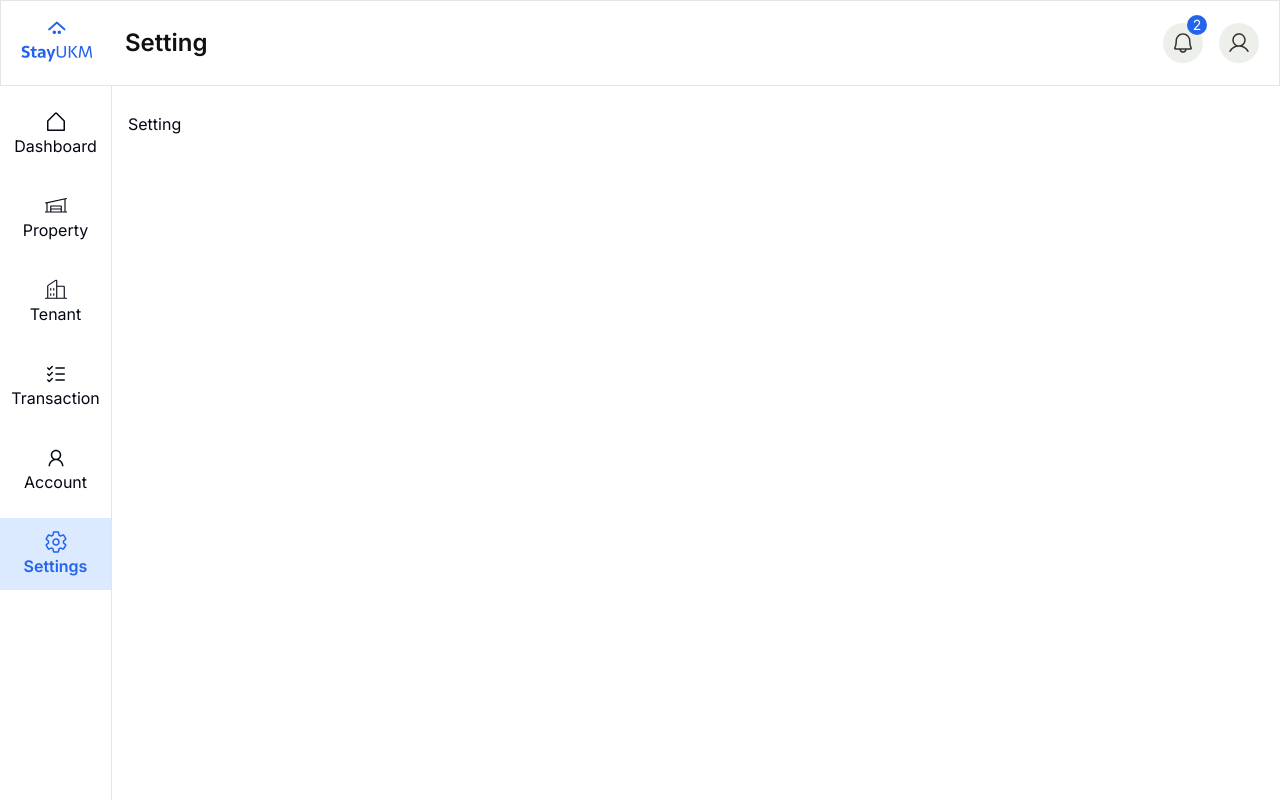
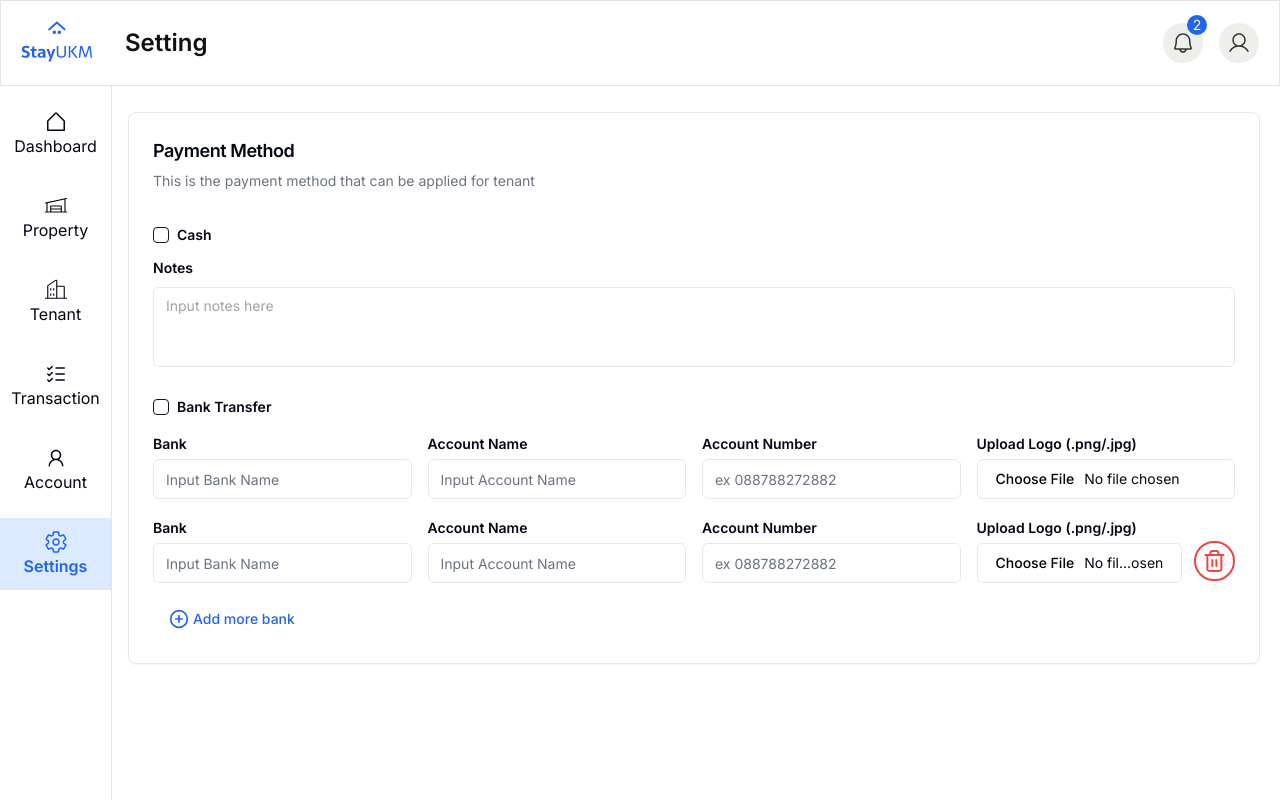
Before and after one commit to hax0-r/fiverr_dashboard, a React (Vite) app: page /setting in a window 1280 px wide. Built offline with nearby package versions, Linux system fonts and the light colour scheme.

Commit message:
first commit

```diff
--- a/package.json
+++ b/package.json
@@ -11,6 +11,7 @@
   },
   "dependencies": {
     "@radix-ui/react-alert-dialog": "^1.1.1",
+    "@radix-ui/react-checkbox": "^1.1.1",
     "@radix-ui/react-dialog": "^1.1.1",
     "@radix-ui/react-dropdown-menu": "^2.1.1",
     "@radix-ui/react-label": "^2.1.0",
--- a/src/Pages/Account.jsx
+++ b/src/Pages/Account.jsx
@@ -1,8 +1,86 @@
 import React from 'react'
+import { Input } from "@/components/ui/input"; // Assuming you're using shadcn's Input component
+import { Label } from "@/components/ui/label"; // Assuming you're using shadcn's Label component
+import { Button } from "@/components/ui/button"; // Assuming you're using shadcn's Button component
+import { Card, CardContent, CardHeader, CardTitle, CardDescription } from "@/components/ui/card"; // Assuming you're using shadcn's Card components
+
 
 const Account = () => {
   return (
-    <div>lorem5000</div>
+    <>
+      <div className="grid grid-cols-2 gap-7 animate-myFadeIn">
+        <div className="">
+          <Card className="min-h-[79vh]">
+            <CardHeader>
+              <CardTitle>Account</CardTitle>
+              <CardDescription className="pt-1 pb-6">
+                Update your account settings. Set your preferred language and timezone.
+              </CardDescription>
+            <div className="h-[1.5px] w-full bg-[#E4E4E7]"></div>
+            </CardHeader>
+            <CardContent>
+              {/* Name Field */}
+              <div className="space-y-2 mb-6">
+                <Label htmlFor="name" className="font-semibold">Name</Label>
+                <Input id="name" type="text" placeholder="Admin" className="bg-gray-50" />
+                <p className="text-sm text-gray-500">
+                  This is the name that will be displayed on your profile and in emails.
+                </p>
+              </div>
+
+              {/* Email Field */}
+              <div className="space-y-2 mb-6">
+                <Label htmlFor="email" className="font-semibold">Email</Label>
+                <Input id="email" type="email" placeholder="admin@gmail.com" className="bg-gray-50" />
+                <p className="text-sm text-gray-500">
+                  Email that used for the account.
+                </p>
+              </div>
+
+              {/* Update Account Button */}
+              <Button className="bg-blue hover:bg-darkBlue  text-white">
+                Update account
+              </Button>
+            </CardContent>
+          </Card>
+        </div>
+        <div className="">
+          <Card className="min-h-[79vh]">
+            <CardHeader>
+              <CardTitle>Change Password</CardTitle>
+              <CardDescription className="pt-1 pb-6">
+              To change your password please confirm here
+              </CardDescription>
+            <div className="h-[1.5px] w-full bg-[#E4E4E7]"></div>
+            </CardHeader>
+            <CardContent>
+              {/* Name Field */}
+              <div className="space-y-2 mb-6">
+                <Label htmlFor="name" className="font-semibold">Current Password</Label>
+                <Input id="name" type="text" placeholder="Current Password" className="bg-gray-50" />
+              </div>
+
+              {/* Password Field */}
+              <div className="space-y-2 mb-6">
+                <Label htmlFor="password" className="font-semibold">New Password</Label>
+                <Input id="password" type="password" placeholder="New Password" className="bg-gray-50" />
+              </div>
+
+              {/* Password Field */}
+              <div className="space-y-2 mb-6">
+                <Label htmlFor="password" className="font-semibold">Confirm Password</Label>
+                <Input id="password" type="password" placeholder="Confirm Password" className="bg-gray-50" />
+              </div>
+
+              {/* Update Account Button */}
+              <Button className="bg-blue text-white hover:bg-darkBlue ">
+              Change Password
+              </Button>
+            </CardContent>
+          </Card>
+        </div>
+      </div>
+    </>
   )
 }
 
--- a/src/Pages/Dashboard.jsx
+++ b/src/Pages/Dashboard.jsx
@@ -7,6 +7,7 @@ import BookingCard from '@/components/DashBoard/BookingCard';
 import { Users, CreditCard, CircleCheck, ArrowUpRight } from "lucide-react";
 import DonutChartWithText from '@/components/DashBoard/DonutChart';
 import { StatCard } from '@/components/DashBoard/StatCard';
+import { Link } from 'react-router-dom';
 
 const Dashboard = () => {
 
@@ -42,9 +43,11 @@ const Dashboard = () => {
                                 </DropdownMenuItem>
                             </DropdownMenuContent>
                         </DropdownMenu>
-                        <Button className="bg-transparent transition-all border-[1.5px] border-blue text-blue hover:bg-blue hover:text-white">
-                            See All
-                        </Button>
+                        <Link to={"/transaction-list"}>
+                            <Button className="bg-transparent transition-all border-[1.5px] border-blue text-blue hover:bg-blue hover:text-white">
+                                See All
+                            </Button>
+                        </Link>
                     </div>
                 </div>
                 <div className="mt-5 gap-4 items-center grid sm:grid-cols-1 md:grid-cols-2 lg:grid-cols-3">
--- a/src/Pages/Setting.jsx
+++ b/src/Pages/Setting.jsx
@@ -1,8 +1,103 @@
 import React from 'react'
+import { Input } from "@/components/ui/input"; // shadcn Input component
+import { Label } from "@/components/ui/label"; // shadcn Label component
+import { Checkbox } from "@/components/ui/checkbox"; // shadcn Checkbox component
+import { Button } from "@/components/ui/button"; // shadcn Button component
+import { Card, CardContent, CardHeader, CardTitle, CardDescription } from "@/components/ui/card"; // shadcn Card components
+import { Textarea } from "@/components/ui/textarea"; // shadcn Textarea component
+import { CirclePlus, Trash2 } from 'lucide-react';
+
 
 const Setting = () => {
   return (
-    <div>Setting</div>
+    <>
+      <div className="">
+        <div className="">
+          <Card>
+            <CardHeader>
+              <CardTitle className="text-lg">Payment Method</CardTitle>
+              <CardDescription>
+                This is the payment method that can be applied for tenant
+              </CardDescription>
+            </CardHeader>
+            <CardContent className="">
+              {/* Cash Payment Option */}
+              <div className="flex items-center gap-2 mt-3">
+                <Checkbox id="cash" />
+                <Label htmlFor="cash" className="font-semibold">Cash</Label>
+              </div>
+              <div>
+                <div className="mt-3">
+                  <Label htmlFor="notes" className="font-semibold ">Notes</Label>
+                  <Textarea id="notes" placeholder="Input notes here" className="mt-2 resize-none placeholder:text-zinc-400" />
+                </div>
+              </div>
+
+              {/* Bank Transfer Payment Option */}
+              <div className="flex items-center gap-2 mt-8">
+                <Checkbox id="bank-transfer" />
+                <Label htmlFor="bank-transfer" className="font-semibold">Bank Transfer</Label>
+              </div>
+              <div className="w-full">
+                <div className="grid grid-cols-4 gap-4 mt-4">
+                  {/* Bank Name */}
+                  <div>
+                    <Label className="font-semibold" htmlFor="bank-name">Bank</Label>
+                    <Input id="bank-name" placeholder="Input Bank Name" className="mt-1" />
+                  </div>
+                  {/* Account Name */}
+                  <div>
+                    <Label className="font-semibold" htmlFor="account-name">Account Name</Label>
+                    <Input id="account-name" placeholder="Input Account Name" className="mt-1" />
+                  </div>
+                  {/* Account Number */}
+                  <div>
+                    <Label className="font-semibold" htmlFor="account-number">Account Number</Label>
+                    <Input id="account-number" placeholder="ex 088788272882" className="mt-1" />
+                  </div>
+                  {/* File Upload */}
+                  <div>
+                    <Label className="font-semibold" htmlFor="upload-logo">Upload Logo (.png/.jpg)</Label>
+                    <Input type="file" id="upload-logo" className="mt-1" />
+                  </div>
+                </div>
+                <div className="grid grid-cols-4 gap-4 mt-4">
+                  {/* Bank Name */}
+                  <div>
+                    <Label className="font-semibold" htmlFor="bank-name">Bank</Label>
+                    <Input id="bank-name" placeholder="Input Bank Name" className="mt-1" />
+                  </div>
+                  {/* Account Name */}
+                  <div>
+                    <Label className="font-semibold" htmlFor="account-name">Account Name</Label>
+                    <Input id="account-name" placeholder="Input Account Name" className="mt-1" />
+                  </div>
+                  {/* Account Number */}
+                  <div>
+                    <Label className="font-semibold" htmlFor="account-number">Account Number</Label>
+                    <Input id="account-number" placeholder="ex 088788272882" className="mt-1" />
+                  </div>
+                  {/* File Upload */}
+                  <div>
+                    <Label className="font-semibold" htmlFor="upload-logo">Upload Logo (.png/.jpg)</Label>
+                    <div className="flex items-center gap-3">
+                      <Input type="file" id="upload-logo" className="mt-1" />
+                      <Trash2 className='text-red-500 border-2 border-red-500 rounded-full w-12 h-10 p-[6px]' />
+                    </div>
+                  </div>
+
+                </div>
+                {/* Add More Bank Button */}
+                <Button variant="link" className="mt-4 text-blue hover:underline flex items-center gap-1">
+                  <CirclePlus className="w-5 h-5 text-blue" />
+                  Add more bank
+                </Button>
+              </div>
+            </CardContent>
+          </Card>
+        </div>
+      </div>
+    </>
   )
 }
 
--- /dev/null
+++ b/src/components/ui/checkbox.jsx
@@ -0,0 +1,22 @@
+import * as React from "react"
+import * as CheckboxPrimitive from "@radix-ui/react-checkbox"
+import { Check } from "lucide-react"
+
+import { cn } from "@/lib/utils"
+
+const Checkbox = React.forwardRef(({ className, ...props }, ref) => (
+  <CheckboxPrimitive.Root
+    ref={ref}
+    className={cn(
+      "peer h-4 w-4 shrink-0 rounded-sm border border-primary ring-offset-background focus-visible:outline-none focus-visible:ring-2 focus-visible:ring-ring focus-visible:ring-offset-2 disabled:cursor-not-allowed disabled:opacity-50 data-[state=checked]:bg-primary data-[state=checked]:text-primary-foreground",
+      className
+    )}
+    {...props}>
+    <CheckboxPrimitive.Indicator className={cn("flex items-center justify-center text-current")}>
+      <Check className="h-4 w-4" />
+    </CheckboxPrimitive.Indicator>
+  </CheckboxPrimitive.Root>
+))
+Checkbox.displayName = CheckboxPrimitive.Root.displayName
+
+export { Checkbox }
```
Also changed, not shown: 1 other file (tests, documents, lock files or other folders).
